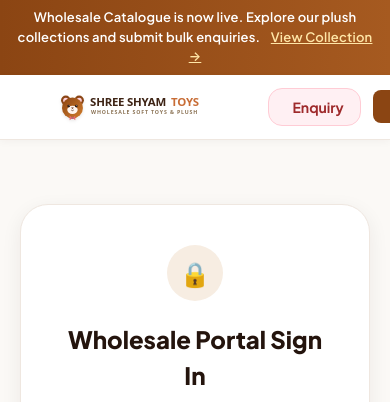
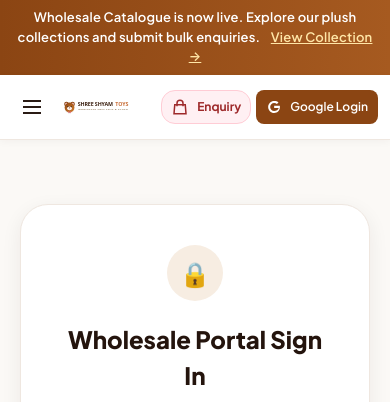
Before and after one commit to PrimeAyush7/ShreeShyamToys, a FastAPI app: page /auth/login?redirect=/admin in a window 390 px wide. Shown: the top 402 px of the page. Run offline with FastAPI, Linux system fonts and the light colour scheme; data comes from the database, SQL or seed files in the repository; parts of the project's set-up code (start-up, migrations or seed data) failed here and were passed over.

Commit message:
Add responsive styles for customer profile and admin layout

```diff
--- a/sst5_work/app/static/css/responsive.css
+++ b/sst5_work/app/static/css/responsive.css
@@ -238,3 +238,317 @@
 .mobile-filter-bar {
   display: none;
 }
+
+
+/* ==========================================================
+   FINAL RESPONSIVE POLISH
+   Customer auth/profile + global header + admin desktop/mobile
+   ========================================================== */
+
+html, body {
+  max-width: 100%;
+  overflow-x: clip;
+}
+
+*, *::before, *::after {
+  box-sizing: border-box;
+}
+
+.header-inner,
+.header-actions,
+.logo-container {
+  min-width: 0;
+}
+
+.header-actions {
+  flex-wrap: wrap;
+}
+
+.header-actions > *,
+.header-actions > div {
+  min-width: 0;
+}
+
+.header-actions .btn,
+.header-actions .enquiry-badge-btn {
+  max-width: 100%;
+}
+
+.customer-profile-page {
+  min-width: 0;
+}
+
+.customer-profile-header {
+  gap: 16px;
+}
+
+.customer-profile-header > div:first-child {
+  min-width: 0;
+  flex: 1 1 auto;
+}
+
+.customer-profile-header > div:last-child {
+  flex: 0 1 auto;
+  flex-wrap: wrap;
+  justify-content: flex-end;
+}
+
+.customer-profile-card {
+  width: 100%;
+  max-width: 100%;
+  overflow: hidden;
+}
+
+.customer-profile-card .form-group,
+.customer-profile-card .form-control {
+  min-width: 0;
+  max-width: 100%;
+}
+
+.customer-profile-actions {
+  flex-wrap: wrap;
+}
+
+.customer-profile-actions .btn {
+  min-width: 0;
+}
+
+.auth-access-page {
+  min-width: 0;
+}
+
+.auth-access-actions {
+  flex-wrap: wrap;
+}
+
+@media (max-width: 768px) {
+  .header-inner {
+    height: auto;
+    min-height: 64px;
+    padding-top: 10px;
+    padding-bottom: 10px;
+    gap: 8px;
+  }
+
+  .hamburger-btn {
+    flex: 0 0 auto;
+  }
+
+  .logo-container {
+    flex: 1 1 120px;
+    min-width: 0;
+  }
+
+  .site-logo {
+    max-width: 100%;
+  }
+
+  .header-actions {
+    flex: 0 1 auto;
+    justify-content: flex-end;
+    gap: 7px;
+  }
+
+  .header-actions .btn,
+  .header-actions .enquiry-badge-btn {
+    padding-left: 10px;
+    padding-right: 10px;
+    white-space: normal;
+    text-align: center;
+  }
+
+  .header-actions .btn svg,
+  .header-actions .enquiry-badge-btn svg {
+    flex: 0 0 auto;
+  }
+
+  .customer-profile-page {
+    padding-top: 28px !important;
+    padding-bottom: 40px !important;
+  }
+
+  .customer-profile-header {
+    align-items: flex-start !important;
+    flex-direction: column;
+    margin-bottom: 22px !important;
+  }
+
+  .customer-profile-header h1 {
+    font-size: 30px !important;
+    line-height: 1.15;
+    margin-bottom: 8px !important;
+  }
+
+  .customer-profile-header > div:last-child {
+    width: 100%;
+    justify-content: flex-start;
+  }
+
+  .customer-profile-header > div:last-child .btn {
+    flex: 1 1 150px;
+  }
+
+  .customer-profile-card {
+    padding: 20px !important;
+    border-radius: 18px !important;
+  }
+
+  .customer-profile-card .form-control {
+    min-height: 46px;
+    font-size: 16px;
+  }
+
+  .customer-profile-actions {
+    flex-direction: column;
+  }
+
+  .customer-profile-actions .btn {
+    width: 100%;
+    min-height: 48px;
+  }
+
+  .auth-access-page {
+    padding-top: 64px !important;
+    padding-bottom: 48px !important;
+  }
+
+  .auth-access-actions {
+    flex-direction: column;
+    width: 100%;
+  }
+
+  .auth-access-actions .btn {
+    width: 100%;
+    min-height: 48px;
+  }
+}
+
+@media (max-width: 420px) {
+  .header-inner {
+    padding-left: 12px;
+    padding-right: 12px;
+  }
+
+  .logo-container {
+    flex: 1 1 90px;
+  }
+
+  .site-logo {
+    height: 34px;
+  }
+
+  .header-actions {
+    gap: 5px;
+  }
+
+  .header-actions .btn,
+  .header-actions .enquiry-badge-btn {
+    font-size: 12px;
+    padding: 7px 9px;
+  }
+
+  .header-actions .enquiry-badge-btn span:first-of-type {
+    display: inline;
+  }
+
+  .customer-profile-card {
+    padding: 16px !important;
+  }
+
+  .customer-profile-header h1 {
+    font-size: 28px !important;
+  }
+}
+
+/* Admin: contain the desktop flex layout and all wide children. */
+.admin-layout {
+  width: 100%;
+  max-width: 100vw;
+  min-width: 0;
+  overflow: hidden;
+}
+
+.admin-main {
+  width: 0;
+  max-width: 100%;
+  min-width: 0;
+  overflow-x: hidden;
+}
+
+.admin-topbar,
+.admin-body {
+  width: 100%;
+  max-width: 100%;
+  min-width: 0;
+}
+
+.admin-topbar > *,
+.admin-body > * {
+  min-width: 0;
+  max-width: 100%;
+}
+
+.admin-card {
+  min-width: 0;
+  max-width: 100%;
+  overflow: hidden;
+}
+
+.admin-table-wrap,
+.table-responsive {
+  max-width: 100%;
+  overflow-x: auto;
+}
+
+.admin-table {
+  max-width: none;
+}
+
+/* Prevent inline fixed-width/grid children from forcing the admin page wider. */
+.admin-body [style*="grid-template-columns"] {
+  min-width: 0 !important;
+  max-width: 100% !important;
+}
+
+.admin-body [style*="display: flex"] {
+  min-width: 0;
+  max-width: 100%;
+}
+
+@media (max-width: 1100px) {
+  .admin-sidebar {
+    width: 240px;
+  }
+
+  .admin-topbar,
+  .admin-body {
+    padding-left: 22px;
+    padding-right: 22px;
+  }
+}
+
+@media (max-width: 900px) {
+  .admin-layout {
+    overflow-x: hidden;
+  }
+
+  .admin-main {
+    width: 100%;
+  }
+
+  .admin-topbar {
+    padding-left: 64px;
+  }
+
+  .admin-body {
+    padding-left: 16px;
+    padding-right: 16px;
+  }
+}
+
+/* Admin customer detail's two-column inline grid must collapse on narrow screens. */
+@media (max-width: 900px) {
+  .admin-body > div[style*="grid-template-columns: 1fr 2fr"] {
+    grid-template-columns: 1fr !important;
+  }
+}
```
